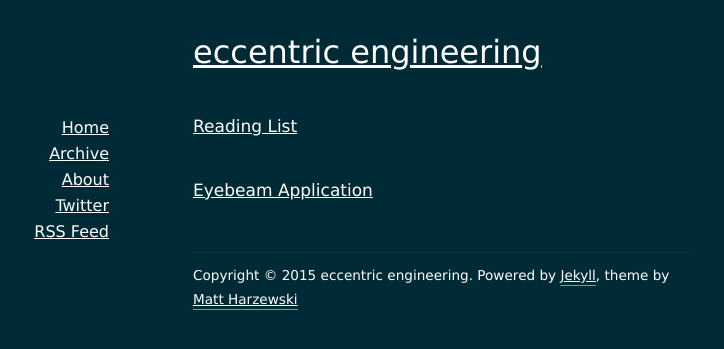
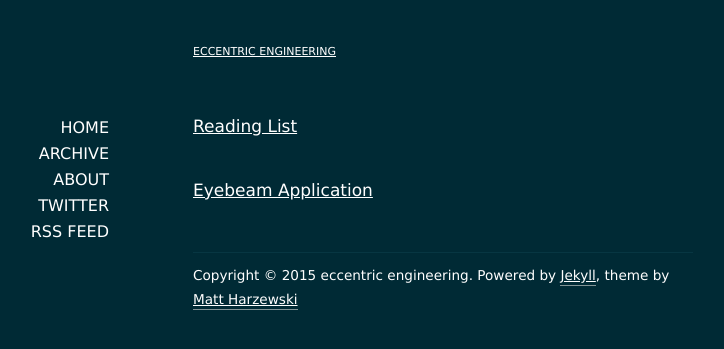
Before and after one commit to eccentricengineering/eccentricengineering.github.io, a Jekyll site: the page built from archives/index.html, in a window 1280 px wide. Shown: the top 349 px of the page, without its empty margins (197-921 px from the left). Built offline with Jekyll 4.4.1, drawn with Linux system fonts in a browser that asks for light colours; nearby versions of some CDN libraries.

Commit message:
new theme

```diff
--- a/assets/css/style.css
+++ b/assets/css/style.css
@@ -79,13 +79,14 @@ acronym, abbr {
 h1 {
 	font-size: 11px;
 	margin: 0 0 10px 0;
+	text-decoration: none;
 }
 h2 {
-	font-size: 15px;
+	font-size: 11px;
 	margin: 0 0 10px 0;
 }
 h3 {
-	font-size: 14px;
+	font-size: 11px;
 	margin: 0 0 10px 0;
 }
 
@@ -119,8 +120,9 @@ h3 {
 	margin: 40px auto 50px auto;
 }
 #header h1 {
-	font-size: 32px;
+	font-size: 11px;
 	margin-bottom: 4px;
+	text-transform: uppercase;
 }
 #header h1 a {
 	border: none;
@@ -155,7 +157,8 @@ h3 {
 #sidebar a {
 	border: none;
 	font-family: Verdana, sans-serif;
-
+	text-decoration: none;
+  text-transform: uppercase;
 	padding: 2px 4px;
 }
 
```
